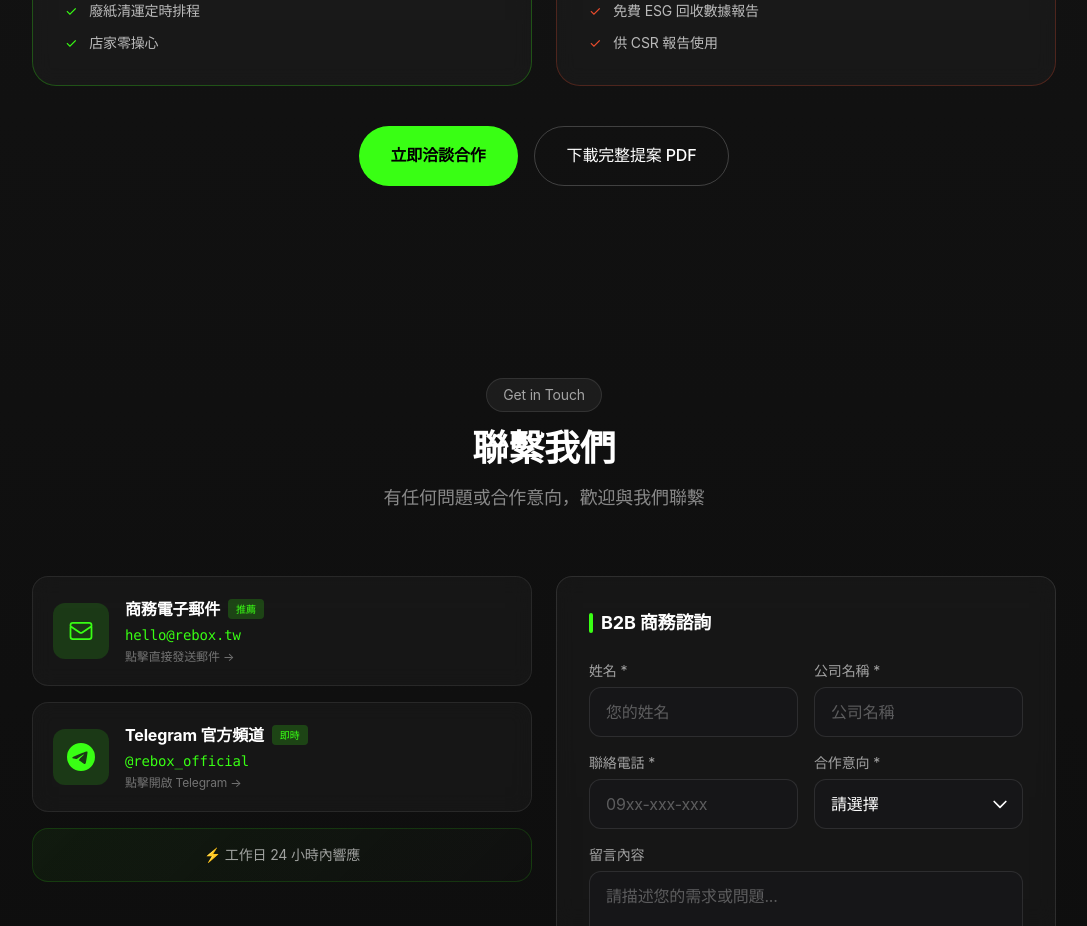
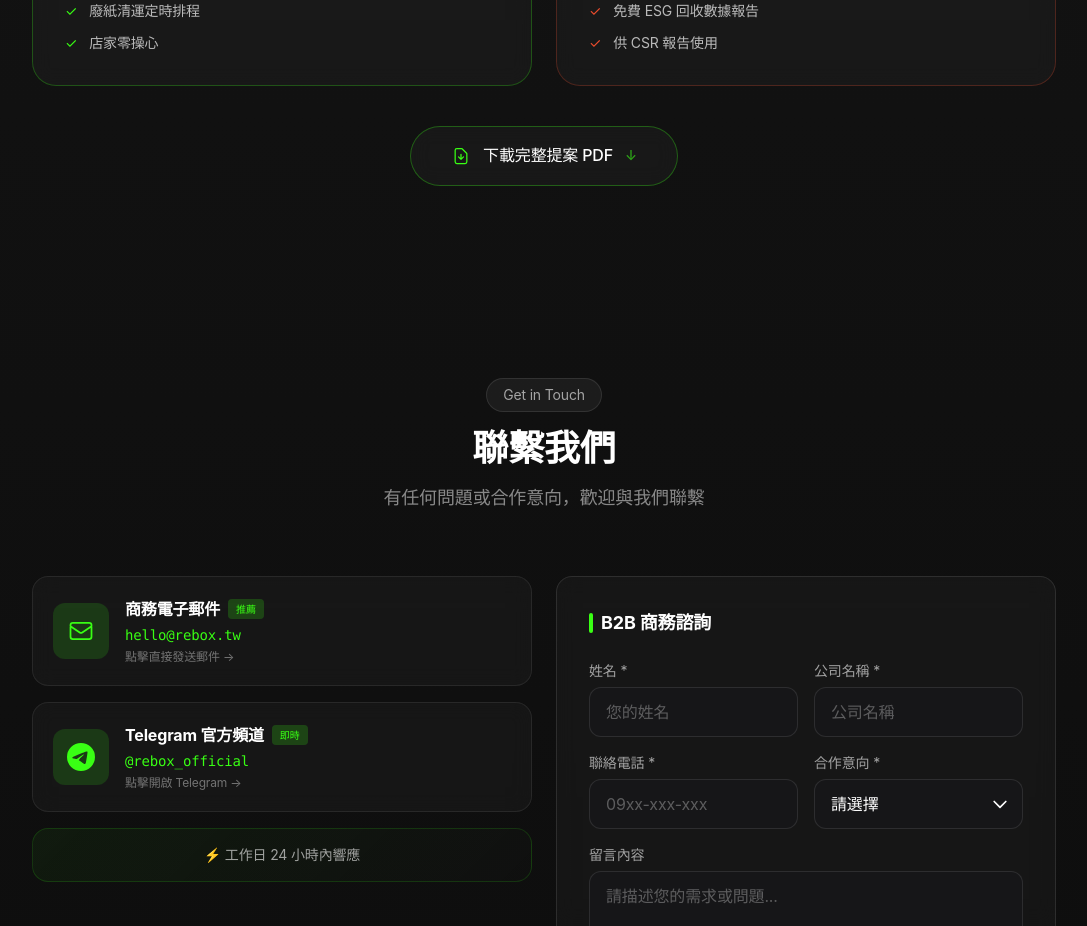
Before and after one commit to Jaggersu/rebox, a React (Vite) app: page / in a window 1280 px wide. Shown: the part 6360-7286 px from the top of the page, without its empty margins (96-1183 px from the left). Built offline with nearby package versions, Linux system fonts and the light colour scheme.

Commit message:
feat: 精簡合作按鈕為單一PDF下載 + 全局滑鼠視差光暈已就緒

```diff
--- a/src/App.tsx
+++ b/src/App.tsx
@@ -362,14 +362,32 @@ function PartnershipSection() {
           ))}
         </div>
 
-        {/* CTA 按鈕 */}
-        <div className="flex flex-col sm:flex-row gap-4 justify-center">
-          <button className="px-8 py-4 rounded-full font-bold text-black bg-[#39FF14] hover:bg-[#39FF14]/90 transition-all">
-            立即洽談合作
-          </button>
-          <button className="px-8 py-4 rounded-full font-medium text-white border border-white/20 hover:bg-white/5 transition-all">
-            下載完整提案 PDF
-          </button>
+        {/* CTA - 只保留 PDF 下載，玻璃擬態高級感 */}
+        <div className="flex justify-center">
+          <a
+            href="/REBOX_Proposal.pdf"
+            download
+            className="group inline-flex items-center gap-3 px-10 py-4 rounded-full font-medium text-white transition-all duration-300"
+            style={{
+              background: 'rgba(255, 255, 255, 0.03)',
+              border: '1px solid rgba(57, 255, 20, 0.3)',
+              backdropFilter: 'blur(10px)',
+            }}
+            onMouseEnter={(e) => {
+              e.currentTarget.style.background = 'rgba(57, 255, 20, 0.1)';
+              e.currentTarget.style.borderColor = 'rgba(57, 255, 20, 0.5)';
+            }}
+            onMouseLeave={(e) => {
+              e.currentTarget.style.background = 'rgba(255, 255, 255, 0.03)';
+              e.currentTarget.style.borderColor = 'rgba(57, 255, 20, 0.3)';
+            }}
+          >
+            <svg className="w-5 h-5 text-[#39FF14]" fill="none" stroke="currentColor" viewBox="0 0 24 24">
+              <path strokeLinecap="round" strokeLinejoin="round" strokeWidth={1.5} d="M12 10v6m0 0l-3-3m3 3l3-3m2 8H7a2 2 0 01-2-2V5a2 2 0 012-2h5.586a1 1 0 01.707.293l5.414 5.414a1 1 0 01.293.707V19a2 2 0 01-2 2z" />
+            </svg>
+            <span>下載完整提案 PDF</span>
+            <span className="text-[#39FF14]/60 text-sm">↓</span>
+          </a>
         </div>
       </div>
     </section>
```
